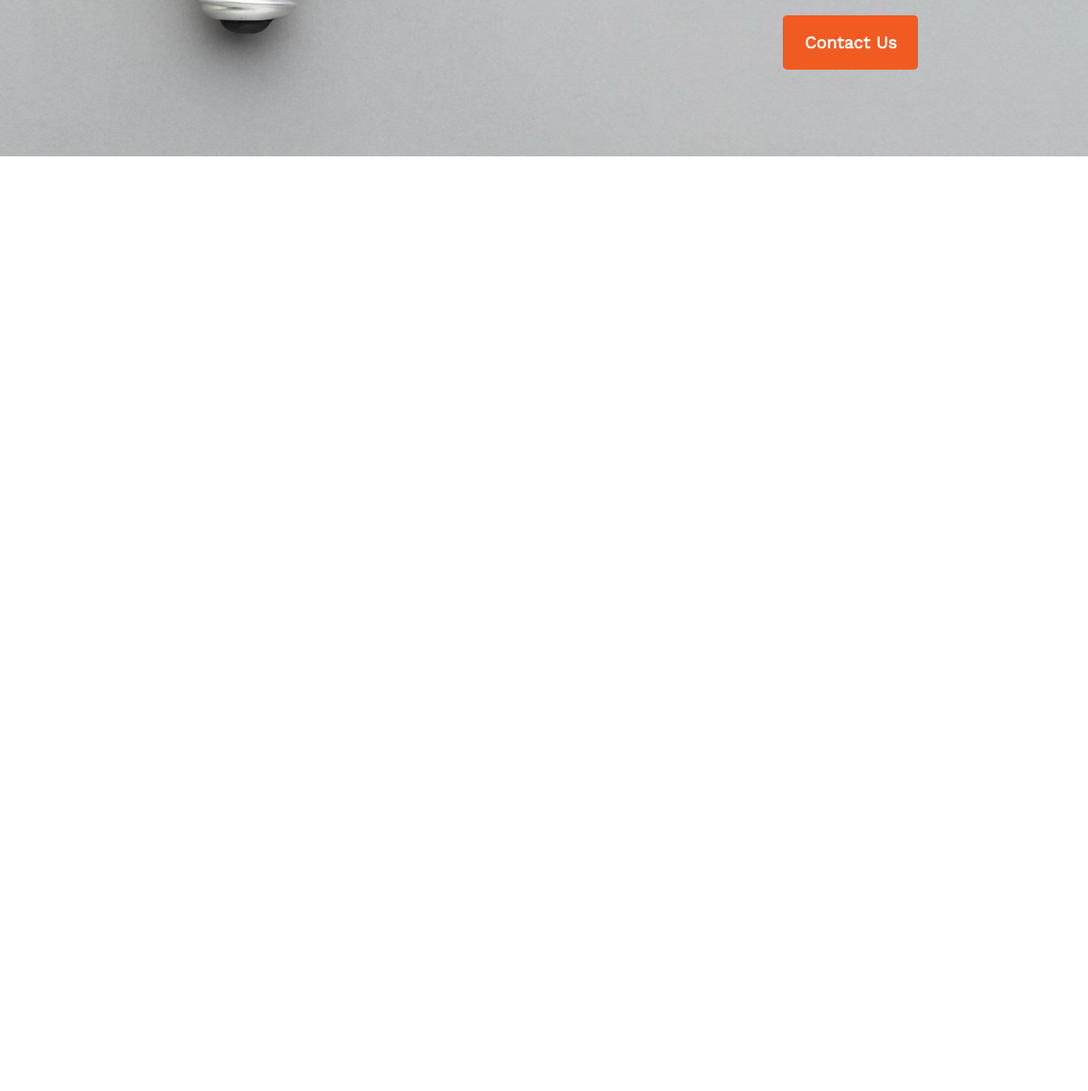
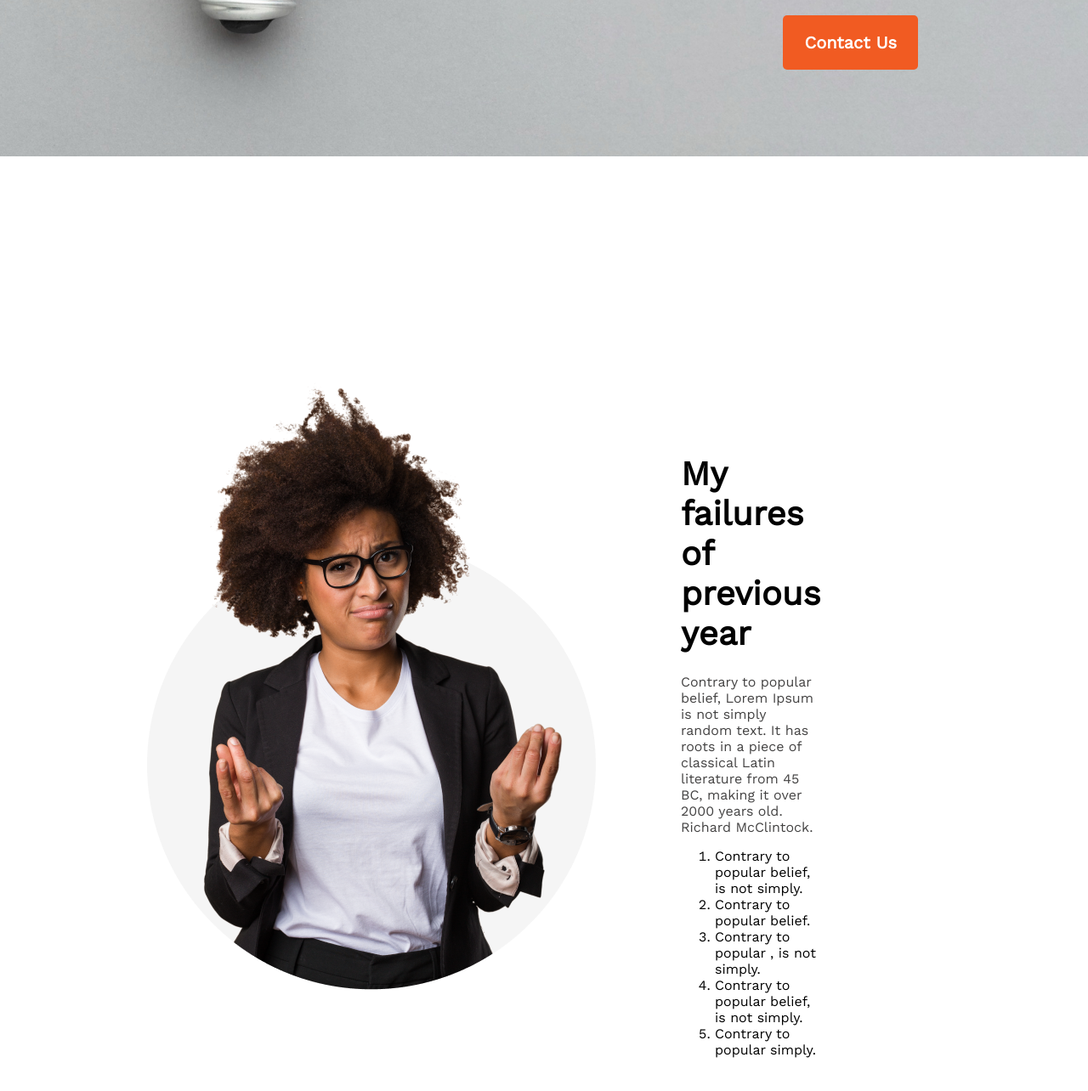
Before and after one commit to JHUMURph/new-year-new-me, a plain HTML site: page index.html in a window 1280 px wide. Shown: the part 616-1900 px from the top of the page at 85% size. Before the commit the page ends 898 px from the top, so only its background shows below. Drawn offline with nearby package versions, Linux system fonts and the light colour scheme.

Commit message:
adder failure section

```diff
--- a/index.html
+++ b/index.html
@@ -23,7 +23,31 @@
 
   </header>
   <!-- banner section -->
-  <!-- my failure section -->
+  <!-- my failure failure-sectionsection -->
+  <section>
+    <div class="failure">
+      <div class="failure-picture">
+        <img src="./images/person.png" alt="">
+
+      </div>
+      <div class="failure-preview">
+        <h3 class="failure-header">My failures of previous year</h3>
+        <p class="failure-description">Contrary to popular belief, Lorem Ipsum is not simply random text. It has roots in a piece of classical Latin literature from 45 BC, making it over 2000 years old. Richard McClintock.</p>
+        <ul>
+          <li>Contrary to popular belief, is not simply.</li>
+          <li>Contrary to popular belief.</li>
+          <li>Contrary to popular , is not simply.</li>
+          <li>Contrary to popular belief, is not simply.</li>
+          <li>Contrary to popular simply.</li>
+        </ul>
+
+      </div>
+    </div>
+
+  </section>
+  <!-- end failure section -->
+
+   <!-- start my plan section -->
 
 
 </body>
--- a/styles/style.css
+++ b/styles/style.css
@@ -44,3 +44,38 @@ font-family: 'Work Sans', sans-serif;
 
 }
 /* end banner section */
+
+
+
+
+  .failure{
+    display: flex;
+    align-items: center;
+    margin: 150px;
+    border-radius: 5px;
+    background-color: #FFF;
+  }
+  .failure-picture{
+    width: 451px;
+height: 898px;
+
+  }
+  .failure-preview{
+    padding: 200px;
+  }
+  .failure-header{
+    font-size: 40px;
+    font-weight: 700;
+    margin-bottom: 24px;
+
+  }
+  .failure-description{
+    font-size: 16px;
+    color:#444343 ;
+    margin-bottom: 15px;
+  }
+  ul li{
+    list-style:decimal;
+  }
+  /* end failure section */
+  /* start my plan section */
```
